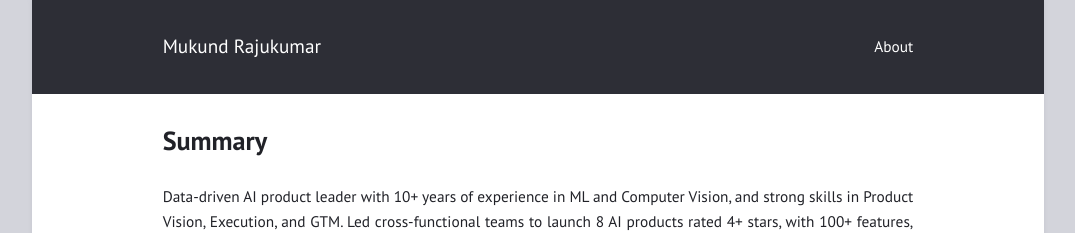
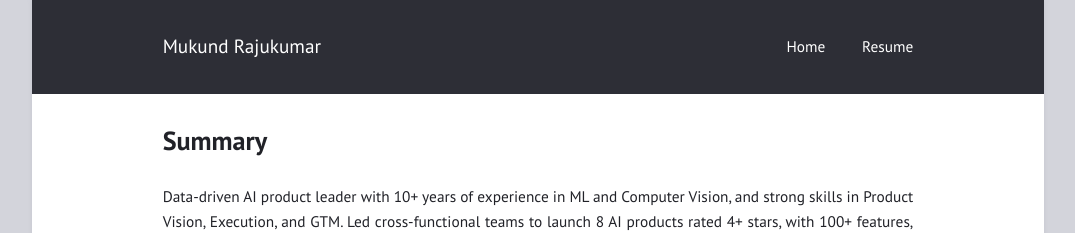
Before and after one commit to mukund-rajukumar/mukund-rajukumar.github.io, a Jekyll site: the page built from index.md, in a window 1280 px wide. Shown: the top 233 px of the page, without its empty margins (102-1177 px from the left). Built offline with Jekyll 4.4.1, drawn with Linux system fonts in a browser that asks for light colours.

Commit message:
Update _config.yml

```diff
--- a/_config.yml
+++ b/_config.yml
@@ -16,8 +16,8 @@ minimal: false             # use a dark header
 # Menu
 
 navigation:                # accepts {file, title, url, icon, sidebaricon}
-  - {file: "index.html"}
-  - {file: "README.md"}
+  - {file: "index.md", title: "Home"}
+  - {file: "README.md", title: "Resume"}
 
 external:                  # shows a footer with social links - for available icons see fontawesome.com/icons
   - {title: Mail, icon: envelope, url: "mailto:mukund.rajukumar@gmail.com"}
```
